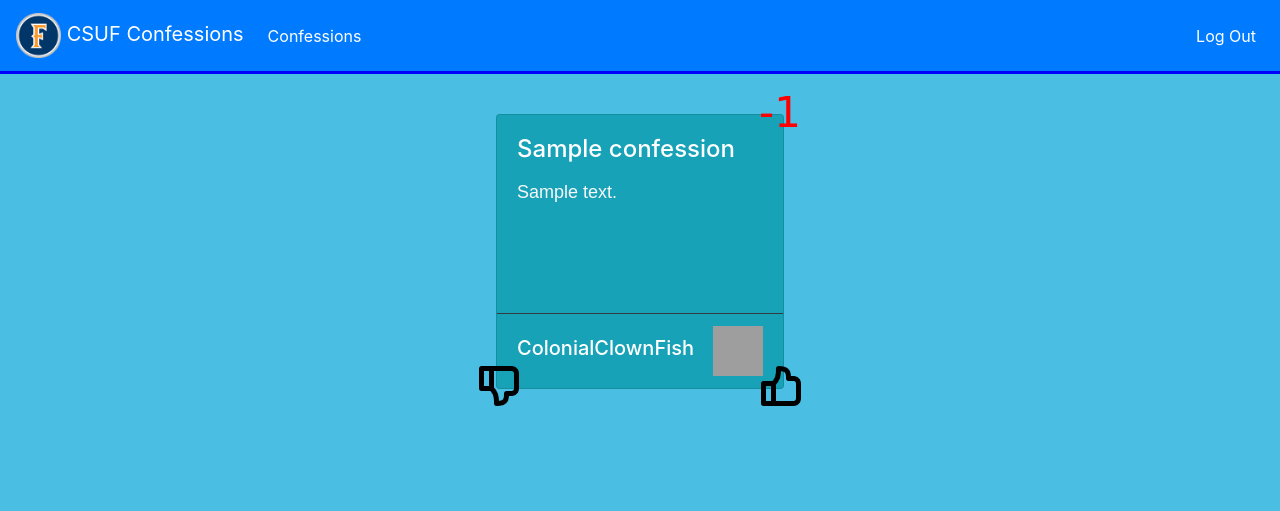
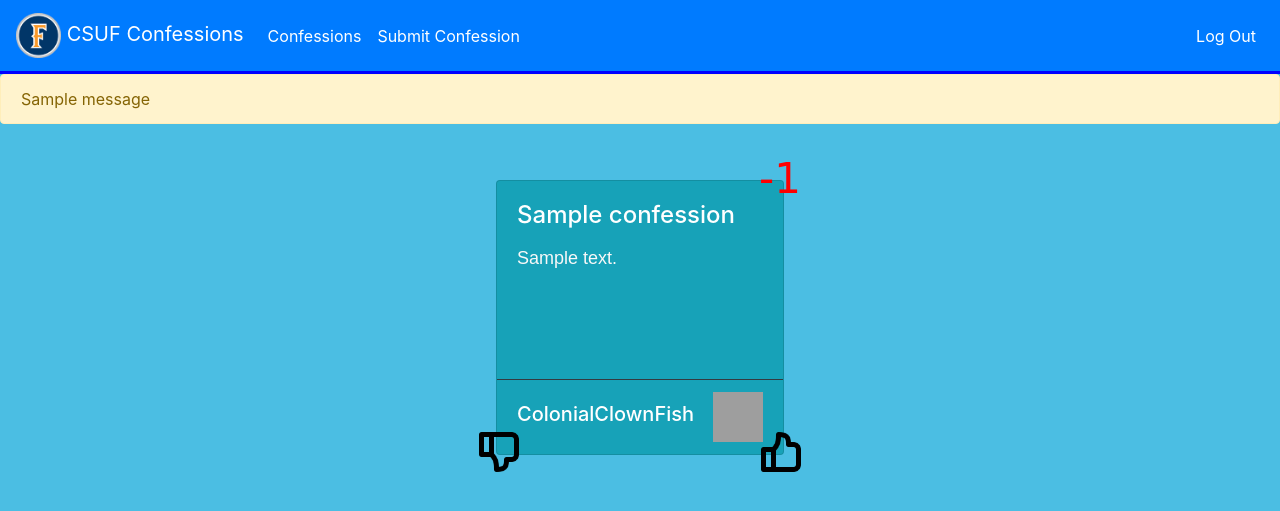
Before and after one commit to Kevin-Molina/CSUF-Confessions-DevOps-Django-Playground, a Django app: page /confessions/ in a window 1280 px wide. Shown: the top 511 px of the page. Run offline with Django 3.2, Linux system fonts and the light colour scheme; a user stored in the database is signed in; tables that the repository leaves empty hold one stand-in row (values such as "Sample post"); one stand-in notice (Sample message) is shown; some libraries are stand-ins or nearby versions; grey boxes are pictures that could not be loaded.

Commit message:
add confession listview; add form classes

```diff
--- a/confessions/models.py
+++ b/confessions/models.py
@@ -1,11 +1,15 @@
 from django.contrib.auth.models import User
 from django.db import models
+from django.urls import reverse
 
 
 class Confession(models.Model):
     user = models.ForeignKey(User, on_delete=models.CASCADE, db_index=True)
     title = models.CharField(max_length=30)
     body = models.CharField(max_length=120)
+
+    def get_absolute_url(self):
+        return reverse("view_confession", args=[self.id])
 
     class Meta:
         ordering = ["-id"]
--- a/confessions/templates/confessions/confessions.html
+++ b/confessions/templates/confessions/confessions.html
@@ -4,17 +4,24 @@
 {% block title %}Confessions{% endblock %}
 
 {% block content %}
+    {% if messages %}
+        <div class="alert alert-warning">
+            {% for message in messages %}
+                {{ message }}<br/>
+            {% endfor %}
+        </div>
+    {% endif %}
     <div class='confessionContainer'>
         {% for confession in confessions %}
             <div class="{{ confession.css_class }}" style="max-width: 18rem;">
-                <form method='POST' action="">
-                    <input type="hidden" name="vote" value="downvote">
-                    <input type="hidden" name="id" value="">
+                <form method='POST' action="{% url 'submit_vote' id=confession.id %}">
+                    {% csrf_token %}
+                    <input type="hidden" name="vote" value="-1">
                     <input type="image" name="submit" src="{% static "images/downvote.png" %}" class="downvote"/>
                 </form>
-                <form method='POST' action="">
-                    <input type="hidden" name="vote" value="upvote">
-                    <input type="hidden" name="id" value="">
+                <form method='POST' action="{% url 'submit_vote' id=confession.id %}">
+                    {% csrf_token %}
+                    <input type="hidden" name="vote" value="1">
                     <input type="image" name="submit" src="{% static "images/upvote.png" %}" class="upvote"/>
                 </form>
                 <p class="{% if confession.vote_count < 0 %}downvoteCount{% else %}upvoteCount{% endif %}">{{ confession.vote_count }}</p>
--- a/confessions/urls.py
+++ b/confessions/urls.py
@@ -3,7 +3,8 @@ from django.urls import path, re_path
 from . import views
 
 urlpatterns = [
-    path("submit/", views.ConfessionView.as_view(), name="submit_confession"),
-    path("<int:id>/", views.ConfessionView.as_view(), name="view_confession"),
+    path("submit/", views.ConfessionCreateView.as_view(), name="submit_confession"),
+    path("<int:id>/vote/", views.VoteSubmitView.as_view(), name="submit_vote"),
+    # path("<int:id>/", views.ConfessionView.as_view(), name="view_confession"),
     path("", views.ConfessionListView.as_view(), name="confessions"),
 ]
--- a/confessions/views.py
+++ b/confessions/views.py
@@ -1,12 +1,19 @@
+from django.contrib.auth.mixins import LoginRequiredMixin
+from django.contrib.messages.views import SuccessMessageMixin
+from django.http import HttpResponseRedirect
+from django.shortcuts import redirect
+from django.urls import reverse_lazy, reverse
 from django.views import View
 from django.views.generic.list import ListView
-from django.shortcuts import render
+from django.views.generic.edit import CreateView, DeleteView
 from django.db.models import Sum
 from django.db.models.functions import Coalesce
 
 import random
 import copy
 from itertools import cycle
+
+from confessions.forms import ConfessionForm, VoteForm
 from .models import Confession, Comment, Vote
 
 
@@ -68,10 +75,11 @@ class ConfessionListView(ListView):
         """Returns repeated iterable to cycle through styles"""
         styles = [
             "card text-white bg-warning mb-3 cCard",
-            "card text-white bg-danger mb-3 cCard",
             "card text-white bg-primary mb-3 cCard",
-            "card text-white bg-secondary mb-3 cCard",
-            "card text-white bg-success mb-3 cCard",
+            "card text-white bg-info mb-3 cCard",
+            "card bg-light mb-3 cCard",
+            "card text-white bg-warning mb-3 cCard",
+            "card text-white bg-primary mb-3 cCard",
             "card text-white bg-info mb-3 cCard",
             "card bg-light mb-3 cCard",
         ]
@@ -79,24 +87,49 @@ class ConfessionListView(ListView):
         return cycle(styles)
 
 
-class ConfessionView(View):
-    confession_styles = [
-        "card text-white bg-warning mb-3 cCard",
-        "card text-white bg-danger mb-3 cCard",
-        "card text-white bg-primary mb-3 cCard",
-        "card text-white bg-secondary mb-3 cCard",
-        "card text-white bg-success mb-3 cCard",
-        "card text-white bg-info mb-3 cCard",
-        "card bg-light mb-3 cCard",
-    ]
+class ConfessionCreateView(SuccessMessageMixin, LoginRequiredMixin, CreateView):
+    model = Confession
+    form_class = ConfessionForm
+    success_url = reverse_lazy("confessions")
+    success_message = "Confession submitted ;)"
 
-    def get(self, request):
-        offset = request.GET.get("page")
-        if request.user.is_authenticated:
+    def form_valid(self, form):
+        form.instance.user = self.request.user
+        response = super(ConfessionCreateView, self).form_valid(form)
+        Vote.objects.create(
+            confession=self.object, user=self.request.user, vote=Vote.UPVOTE
+        )
+        return response
+
+    def get_success_message(self, cleaned_data):
+        return self.success_message
+
+
+class VoteSubmitView(SuccessMessageMixin, LoginRequiredMixin, CreateView):
+    model = Vote
+    form_class = VoteForm
+    success_url = reverse_lazy("confessions")
+    success_message = "Vote recorded"
+    template_name = "confessions/confessions.html"
+
+    def form_valid(self, form):
+        form.instance.user = self.request.user
+        form.instance.confession_id = self.kwargs["id"]
+        try:
+            vote = Vote.objects.get(
+                user=self.request.user, confession_id=self.kwargs["id"]
+            )
+            if vote.vote == form.instance.vote:
+                form.instance.vote = 0
+            vote.delete()  # Can just make this an update eventually
+        except Vote.DoesNotExist:
             pass
+        return super(VoteSubmitView, self).form_valid(form)
 
-    def post(self, request):
+    def form_invalid(self, form):
         pass
 
-    def delete(self, request):
-        pass
+
+# class ConfessionDeleteView(DeleteView):
+#     model = Confession
+#     success_url = reverse_lazy()
--- a/layout/templates/layout/base.html
+++ b/layout/templates/layout/base.html
@@ -24,8 +24,13 @@
     <div class="collapse navbar-collapse" id="navbarSupportedContent">
         <ul class="navbar-nav mr-auto">
             <li class="nav-item active">
-                <a class="nav-link" href="#">Confessions</a>
+                <a class="nav-link" href="{% url 'confessions' %}">Confessions</a>
             </li>
+            {% if user.is_authenticated %}
+            <li class="nav-item active">
+                <a class="nav-link" href="{% url 'submit_confession' %}">Submit Confession</a>
+            </li>
+            {% endif %}
         </ul>
         <ul class="navbar-nav ml-auto">
             {% if user.is_authenticated %}
--- a/static/css/styles.css
+++ b/static/css/styles.css
@@ -37,6 +37,17 @@ p { color: #f8f8f8;
     font-weight: 500;
     line-height: 32px;
     margin: 0 0 24px;
+}
+
+.confession-form-text {
+    color: #000000;
+    font-family: 'Raleway',sans-serif;
+    font-size: 24px;
+    font-weight: 800;
+    line-height: 72px;
+    margin: 0 0 24px;
+    text-align: center;
+    text-transform: uppercase;
 }
 
 .logo {
@@ -107,10 +118,6 @@ p { color: #f8f8f8;
     float: right;
 }
 
-.parent2 {
-
-
-}
 
 .name {
     display: inline-block;
@@ -220,3 +227,7 @@ p { color: #f8f8f8;
 .rmpH3 {
     text-align: start;
 }
+
+.asteriskField {
+    display: none;
+}
```
Also changed, not shown: confessions/forms.py (+19 -1 lines), confessions/templates/confessions/confession_form.html (added, +27 -0 lines), confessions/templates/confessions/create_confession.html (deleted, +0 -32 lines), layout/templates/layout/index.html (+4 -5 lines).
